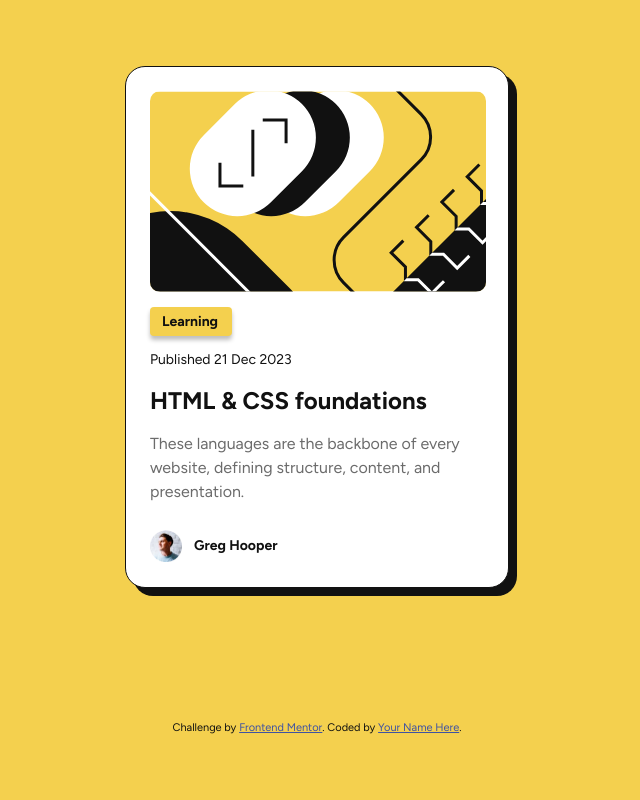
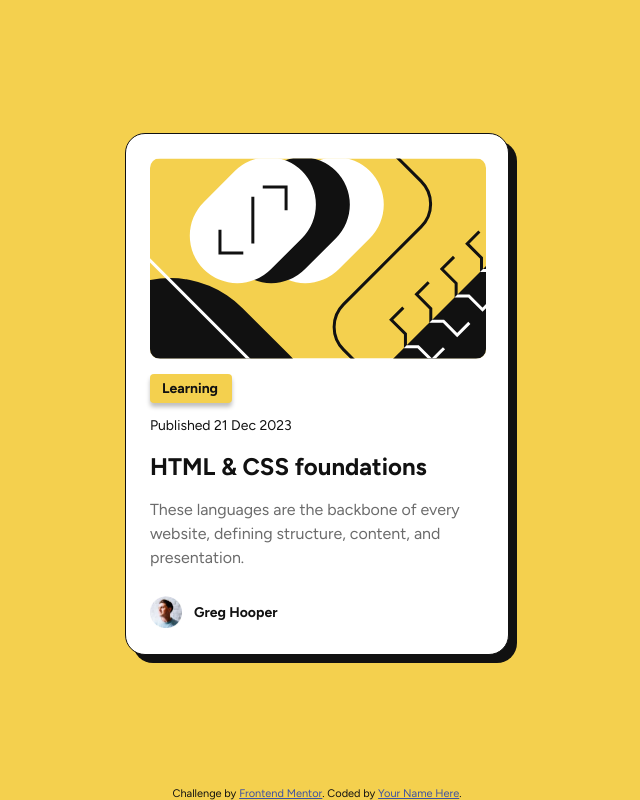
Before and after one commit to Mouadasel/blog-preview-card, a plain HTML site: page index.html in a window 1280 px wide. Shown: the whole page, without its empty margins (323-963 px from the left). Drawn offline with Linux system fonts and the light colour scheme.

Commit message:
Update style.css

```diff
--- a/style.css
+++ b/style.css
@@ -40,6 +40,7 @@ body {
 .container {
   min-height: 100vh;
   display: grid;
+  grid-template-rows: 1fr;
   justify-content: center;
   align-items: center;
   max-width: 1440px;
```
